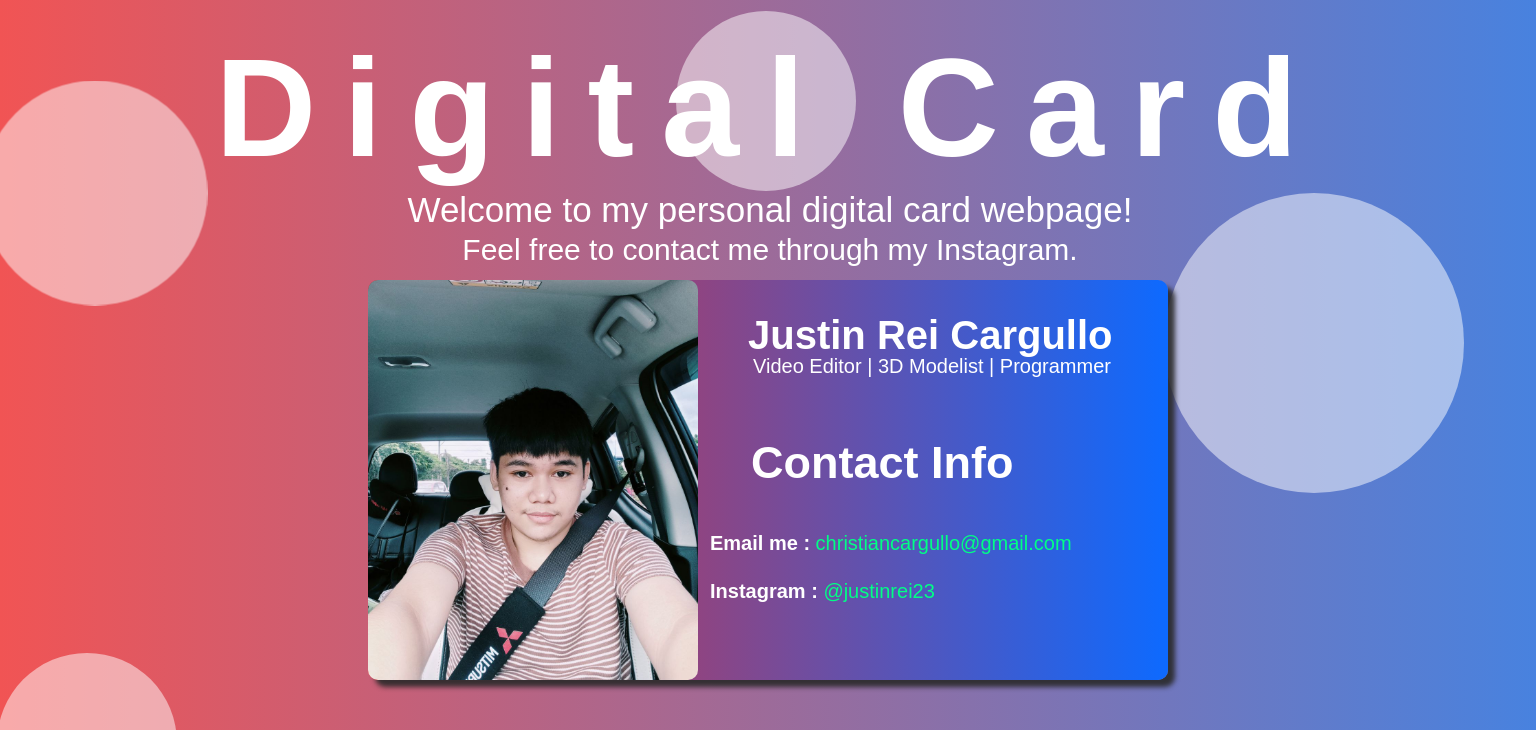
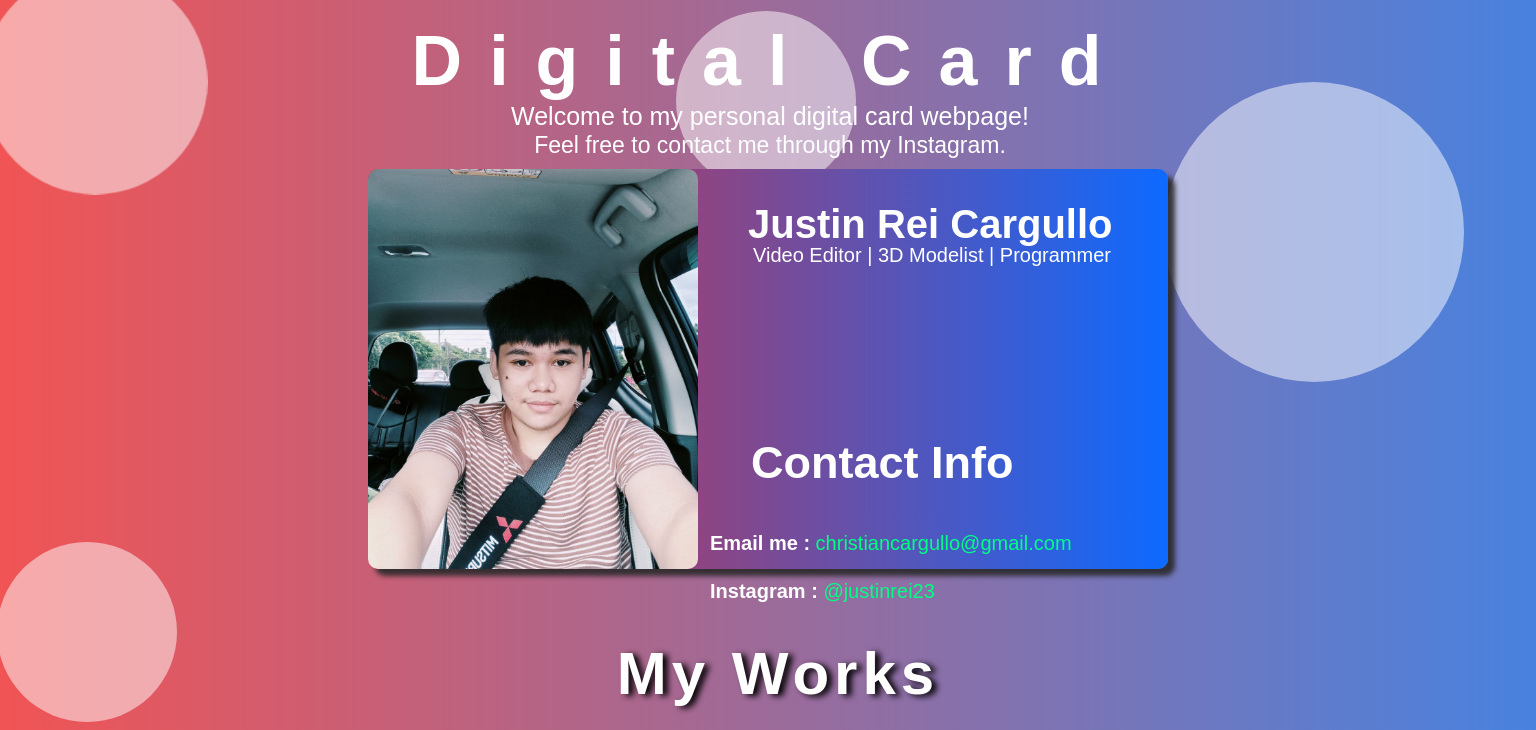
Before and after one commit to justinrei23/My-Digital-Card, a plain HTML site: page index.html in a window 1536 px wide. Shown: the top 730 px of the page. Drawn offline with Linux system fonts and the light colour scheme.

Commit message:
Add files via upload

```diff
--- a/style.css
+++ b/style.css
@@ -1072,7 +1072,7 @@ a {
 
   header {
     text-align: center;
-    font-size: 70px;
+    font-size: 35px;
     position: relative;
     right: 8px;
     color: rgb(255, 255, 255);
@@ -1083,11 +1083,11 @@ a {
   }
 
   .sub-bio {
-    font-size: 35px;
+    font-size: 25px;
   }
 
   .bio {
-    font-size: 30px;
+    font-size: 23px;
     line-height: 1px;
   }
 
```
